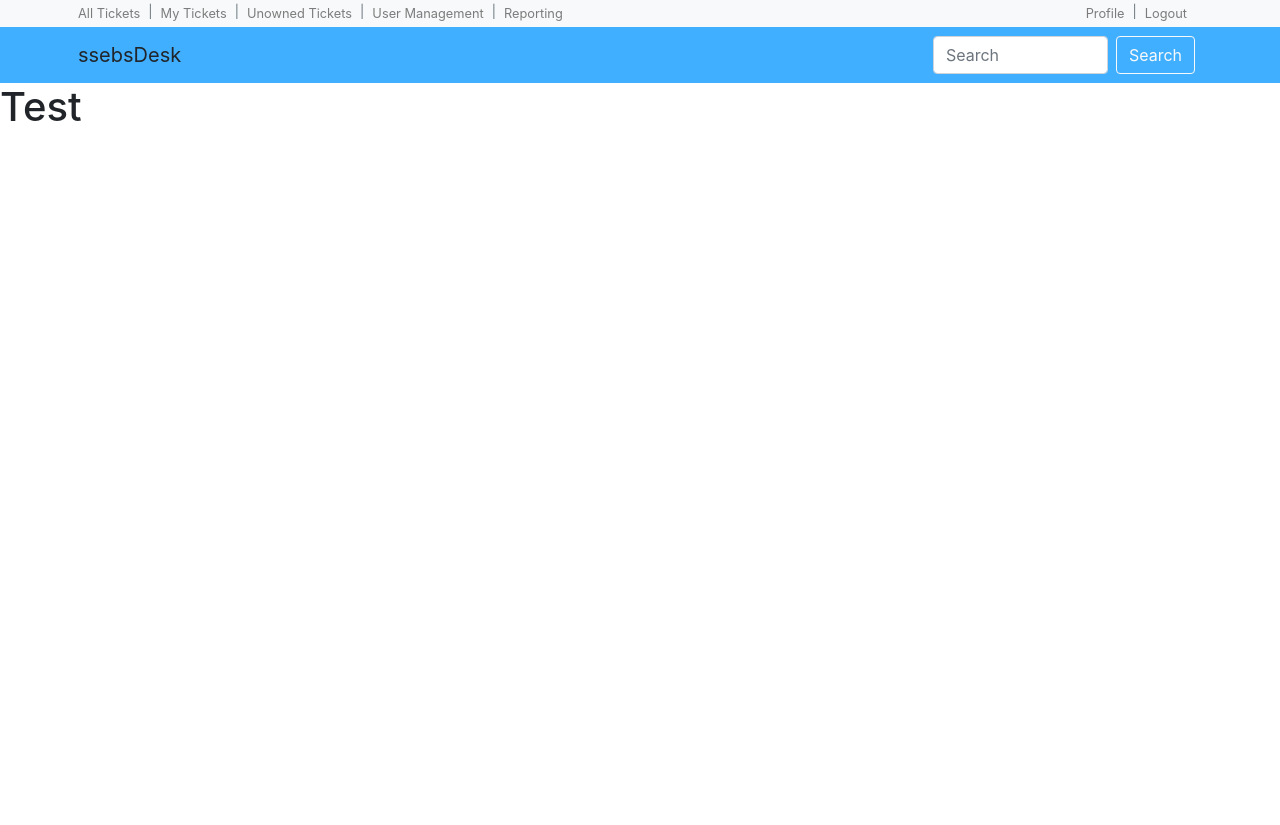
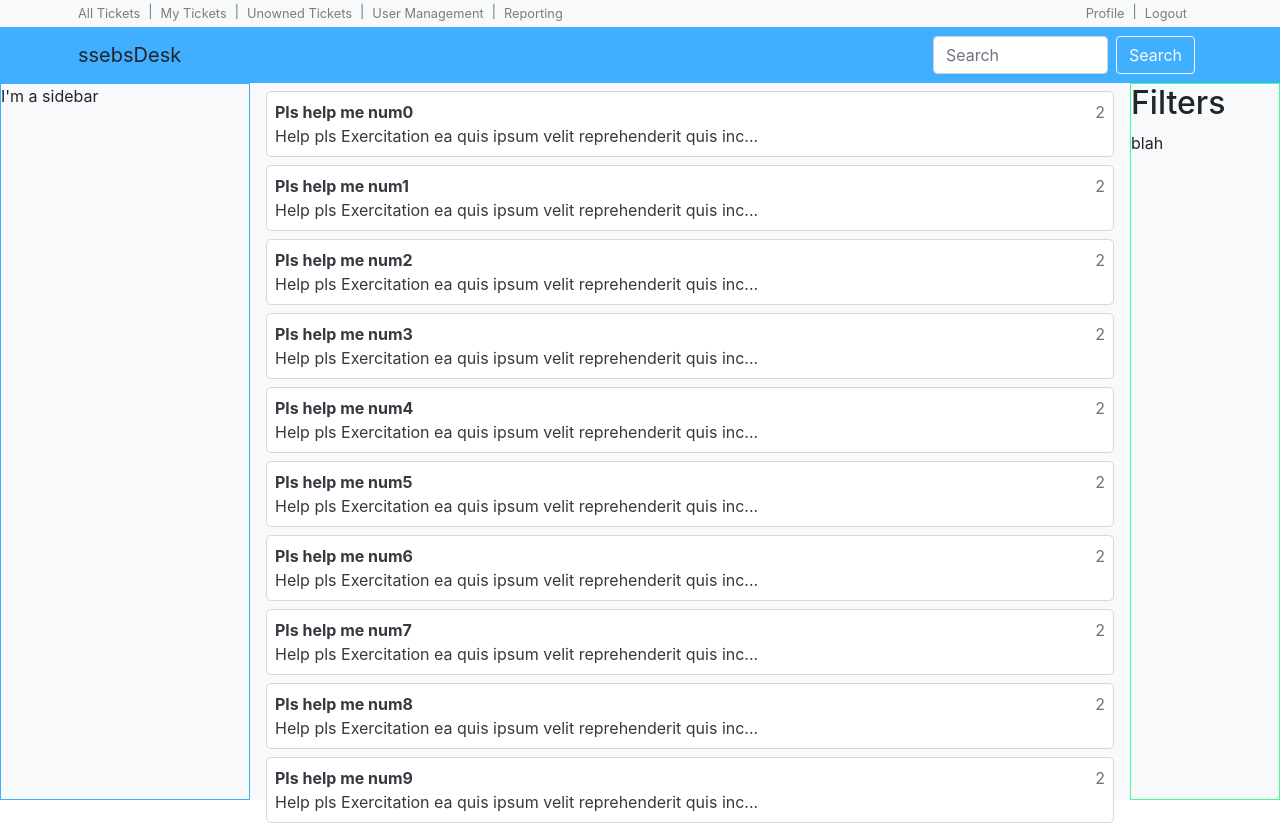
Before and after one commit to ssebs/ssebs-desk, a React (Create React App) app: page / in a window 1280 px wide. Shown: the top 825 px of the page. Before the commit the page ends 800 px from the top, so only its background shows below. Built offline with nearby package versions, Linux system fonts and the light colour scheme.

Commit message:
start on layout

```diff
--- a/db.json
+++ b/db.json
@@ -41,7 +41,7 @@
         {
             "id": 1,
             "subject": "Test tik 1",
-            "body": "Help pls",
+            "body": "Help pls Exercitation ea quis ipsum velit reprehenderit quis incididunt exercitation aliqua ipsum ex voluptate officia occaecat.",
             "requestor": 2,
             "owner": 1,
             "status": 2,
--- a/src/App.jsx
+++ b/src/App.jsx
@@ -2,13 +2,14 @@ import React from "react";
 import { BrowserRouter, Route } from "react-router-dom";
 
 import Header from "./components/Header";
+import Home from "./components/Home";
 
 const App = () => {
     return (
         <>
             <Header />
             <BrowserRouter>
-                <Route exact path="/" render={() => <h1>Test</h1>} />
+                <Route exact path="/" component={Home} />
             </BrowserRouter>
         </>
     );
--- /dev/null
+++ b/src/components/Home/FilterBox.jsx
@@ -0,0 +1,12 @@
+import React from "react";
+
+const FilterBox = () => {
+    return (
+        <div className="home-layout-right">
+            <h2>Filters</h2>
+            <p>blah</p>
+        </div>
+    );
+};
+
+export default FilterBox;
--- /dev/null
+++ b/src/components/Home/Sidebar.jsx
@@ -0,0 +1,7 @@
+import React from "react";
+
+const Sidebar = () => {
+    return <div className="home-layout-left">I'm a sidebar</div>;
+};
+
+export default Sidebar;
--- /dev/null
+++ b/src/components/Home/index.jsx
@@ -0,0 +1,32 @@
+import React from "react";
+
+import FilterBox from "./FilterBox";
+import Sidebar from "./Sidebar";
+import TicketList from "../Ticket/TicketList";
+
+let sampleMyTickets = [];
+for (let i = 0; i < 12; i++) {
+    sampleMyTickets.push({
+        id: i,
+        subject: `Pls help me num${i}`,
+        "body": "Help pls Exercitation ea quis ipsum velit reprehenderit quis incididunt exercitation aliqua ipsum ex voluptate officia occaecat.",
+        requestor: 2,
+        owner: 1,
+        status: 2,
+        comments: []
+    });
+}
+
+const Home = () => {
+    return (
+        <div className="home-layout">
+                <Sidebar />
+                <div className="home-layout-center">
+                    <TicketList list={sampleMyTickets} />
+                </div>
+                <FilterBox />
+        </div>
+    );
+};
+
+export default Home;
--- /dev/null
+++ b/src/components/Ticket/TicketList.jsx
@@ -0,0 +1,25 @@
+import React from "react";
+
+const TicketList = ({ list }) => {
+    return (
+        <div className="ticket-list">
+            {list.map(tkt => {
+                let shortBody = "" + tkt.body;
+                shortBody = shortBody.substr(0, 64) + "...";
+                return (
+                    <a key={tkt.id} href="/#">
+                        <div className="d-flex justify-content-between">
+                            <div>
+                                <strong>{tkt.subject}</strong>
+                            </div>
+                            <div className="text-muted">{tkt.requestor}</div>
+                        </div>
+                        {shortBody}
+                    </a>
+                );
+            })}
+        </div>
+    );
+};
+
+export default TicketList;
--- a/src/index.scss
+++ b/src/index.scss
@@ -1,8 +1,47 @@
 $primary: #41afff;
 $secondary: #41ff91;
+$lightBorder: #dcd7d7;
 
 @import "node_modules/bootstrap/scss/bootstrap";
-
+body {
+    min-width: 768px; // not yet responsive...
+}
+header {
+    max-height: 83px;
+}
 .navbar-brand {
     padding-left: 8px; // same as above nav item
 }
+.home-layout {
+    max-width: 1280px;
+    margin: auto;
+    background-color: $light;
+    display: grid;
+    grid-template-columns: 250px auto 150px;
+    // 83 is the height of the header
+    grid-auto-rows: calc(100vh - 83px);
+    grid-gap: 1rem;
+
+    .home-layout-left {
+        border: 1px solid $primary;
+    }
+    .home-layout-center {
+        // background-color: $white;
+        // border: 1px solid red;
+    }
+    .home-layout-right {
+        border: 1px solid $secondary;
+    }
+}
+.ticket-list {
+    a {
+        color: $dark;
+        background-color: $white;
+        border: 1px solid $lightBorder;
+        border-radius: 5px;
+        // text-align: center;
+        display: block;
+        padding: 0.5rem;
+        margin: 0.5rem auto;
+    }
+}
```
